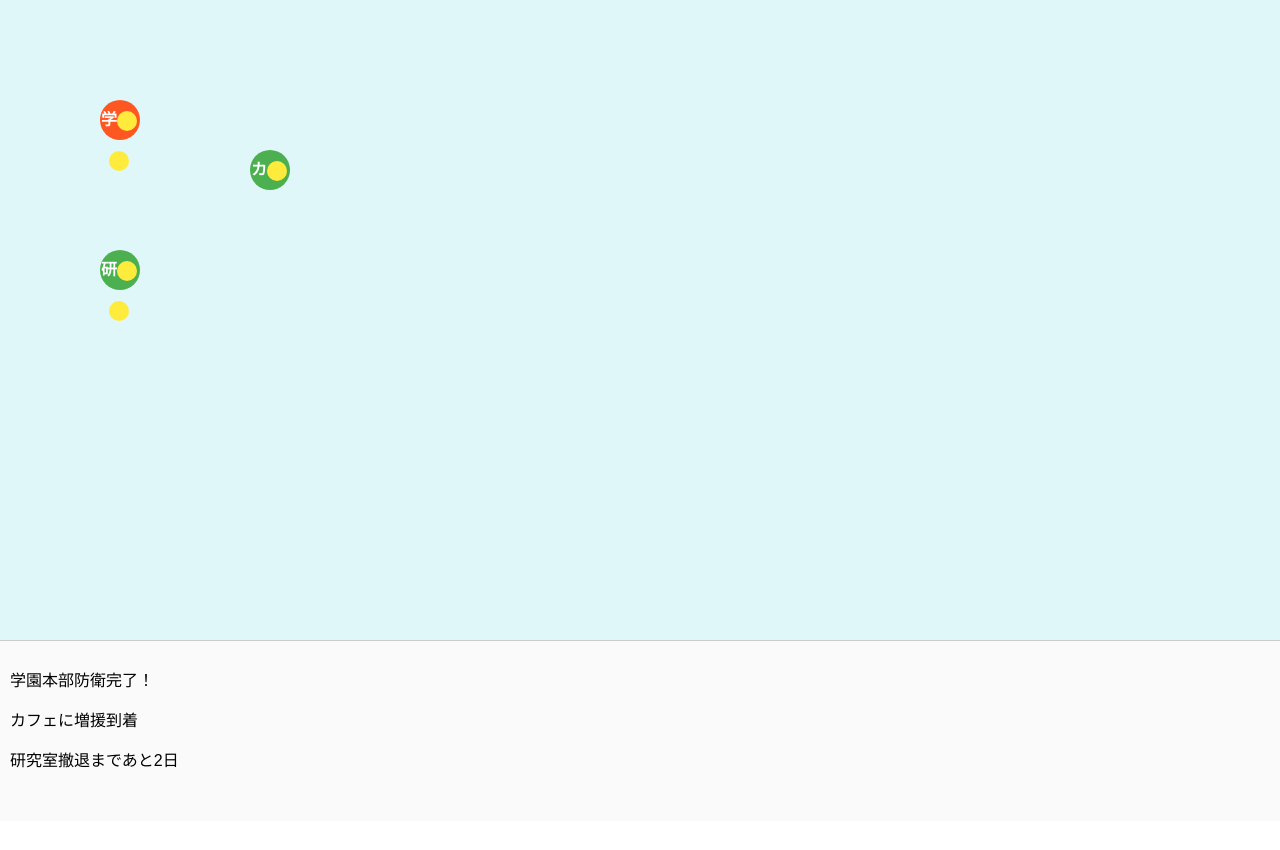
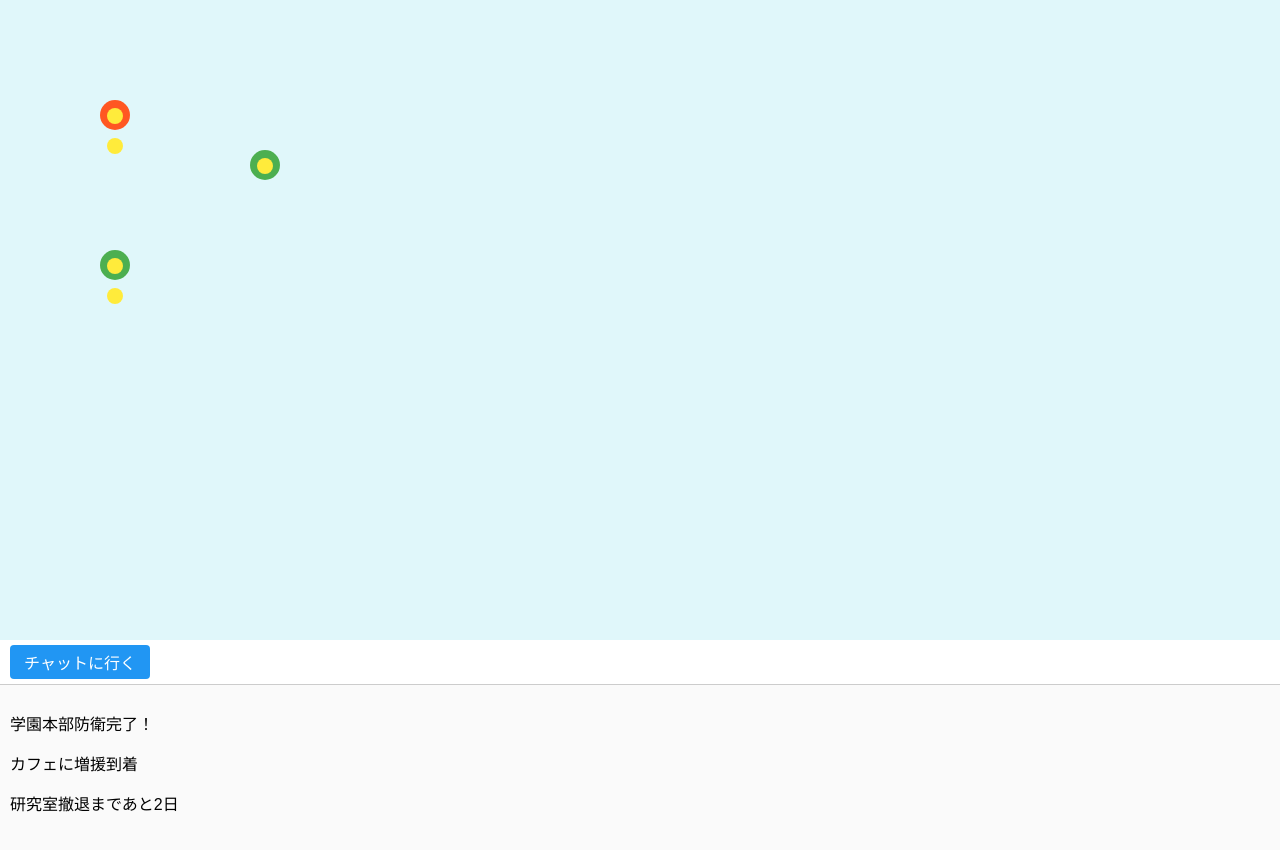
Before and after one commit to sakuraebiage/-, a plain HTML site: page index.html in a window 1280 px wide. Before the commit the page ends 821 px from the top, so only its background shows below. Drawn offline with Linux system fonts and the light colour scheme.

Commit message:
Update index.html

```diff
--- a/index.html
+++ b/index.html
@@ -6,16 +6,18 @@
 <style>
 body { font-family: sans-serif; margin: 0; padding: 0; }
 #map { position: relative; width: 100%; height: 80vh; background: #e0f7fa; }
-.base { width: 40px; height: 40px; border-radius: 50%; position: absolute; text-align: center; line-height: 40px; color: #fff; font-weight: bold; }
+.base { width: 30px; height: 30px; border-radius: 50%; position: absolute; text-align: center; line-height: 30px; color: #fff; font-weight: bold; }
 .official { background: #ff5722; }
 .user { background: #4caf50; }
 .arrow { position: absolute; width: 2px; background: black; transform-origin: top left; }
 #announcements { height: 20vh; background: #fafafa; overflow-y: auto; padding: 10px; border-top: 1px solid #ccc; }
-.face { width: 20px; height: 20px; border-radius: 50%; display: inline-block; background: #ffeb3b; margin-right: 2px; vertical-align: middle; }
+.face { width: 16px; height: 16px; border-radius: 50%; display: inline-block; background: #ffeb3b; margin: 1px; vertical-align: middle; }
+#chatLink { display: block; margin: 5px 10px; padding: 5px 10px; background: #2196f3; color: #fff; text-decoration: none; width: 120px; text-align: center; border-radius: 4px; }
 </style>
 </head>
 <body>
 <div id="map"></div>
+<a id="chatLink" href="chat.html" target="_blank">チャットに行く</a>
 <div id="announcements"></div>
 <script>
 const map = document.getElementById('map');
@@ -34,8 +36,7 @@ bases.forEach(b => {
   div.className = 'base ' + b.type;
   div.style.left = b.x + 'px';
   div.style.top = b.y + 'px';
-  div.innerHTML = b.name[0]; // 先頭文字表示
-  // 顔アイコン
+  div.title = b.name;
   b.faces.forEach(f => {
     const fdiv = document.createElement('span');
     fdiv.className = 'face';
@@ -60,8 +61,8 @@ function drawLine(x1, y1, x2, y2){
   map.appendChild(line);
 }
 // 公式1→ユーザー拠点
-drawLine(100+20,100+20,250+20,150+20);
-drawLine(100+20,100+20,100+20,250+20);
+drawLine(100+15,100+15,250+15,150+15);
+drawLine(100+15,100+15,100+15,250+15);
 
 // 簡易アナウンス
 const logs = [
```
